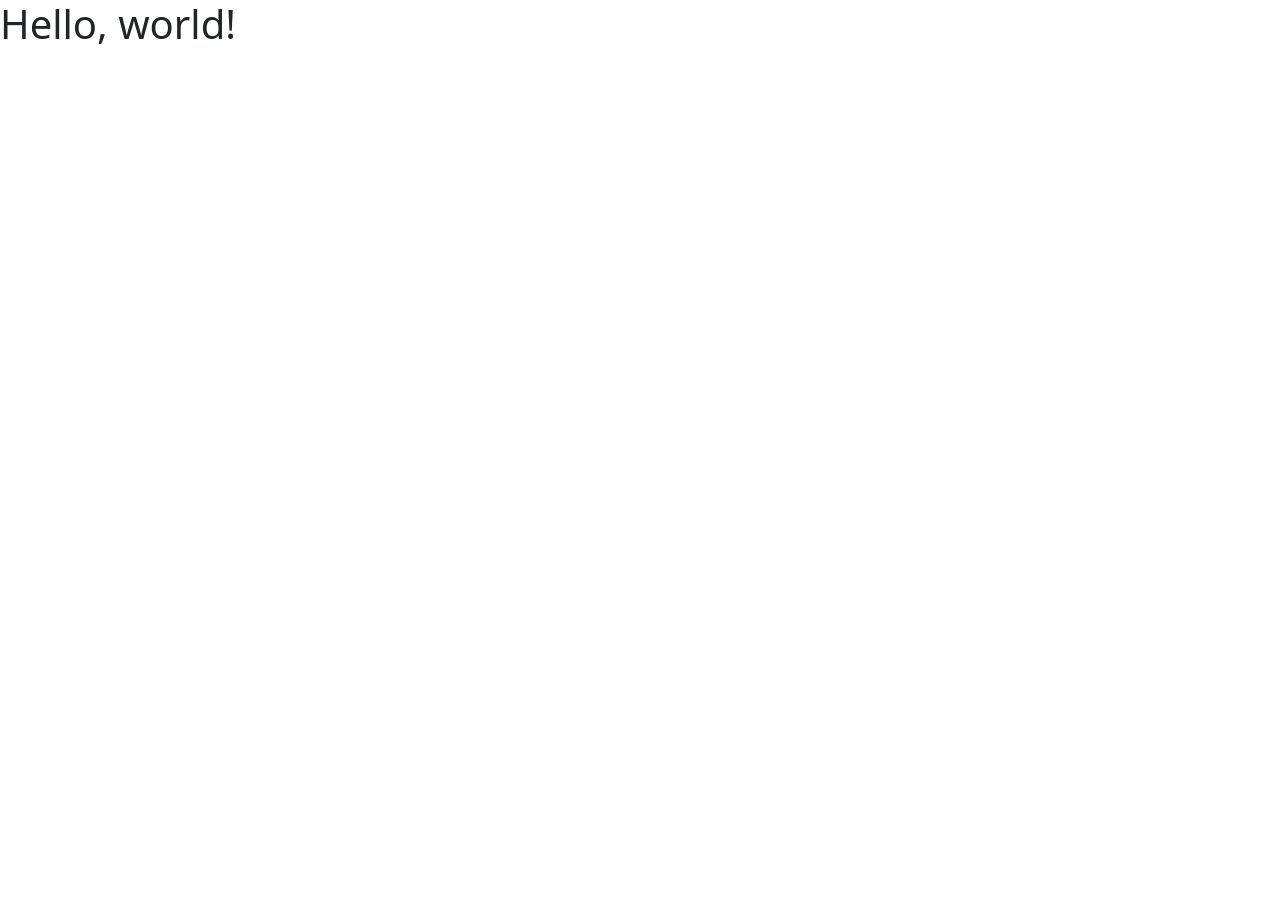
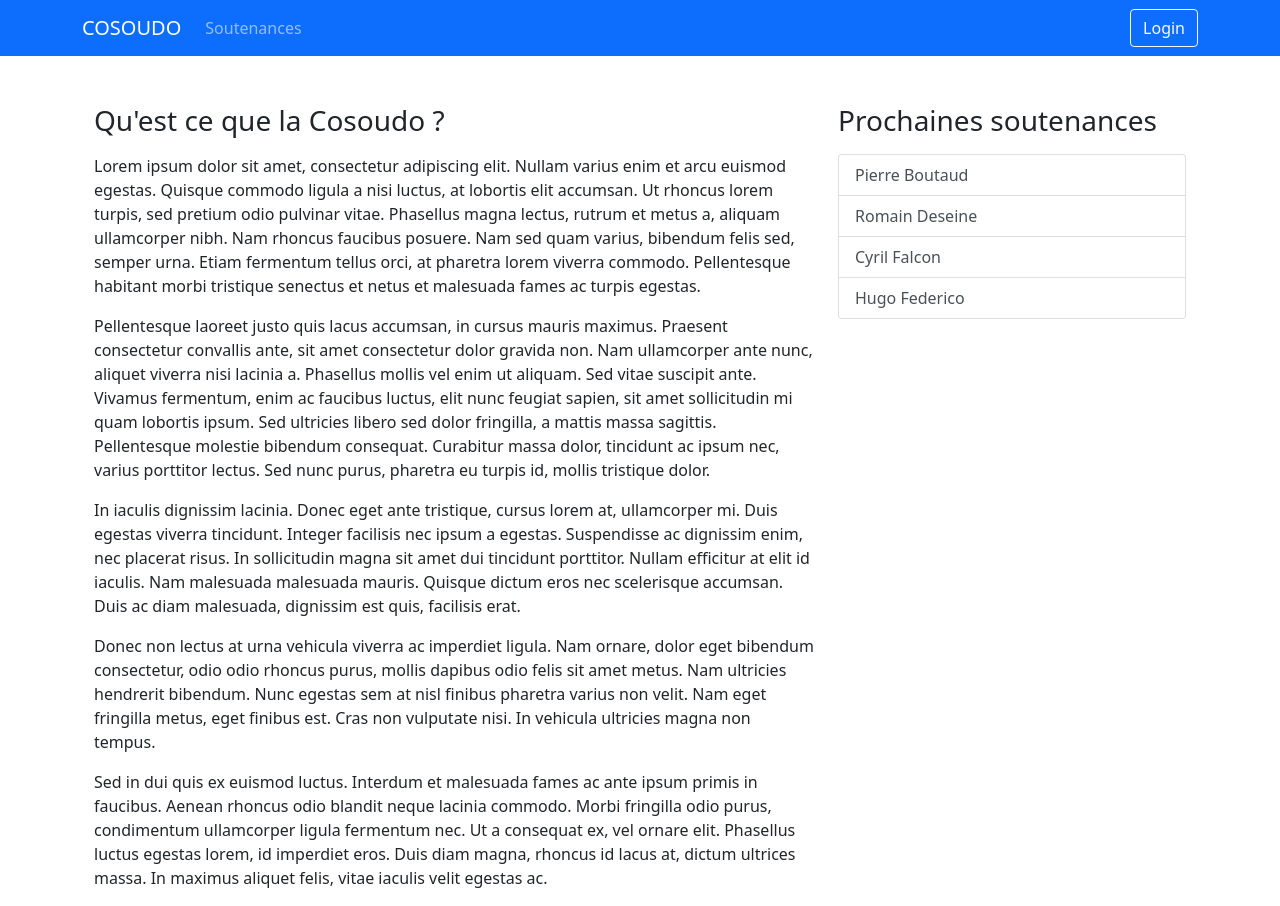
Before and after one commit to romaindeseine/cosoudo, a Flask app: page / in a window 1280 px wide. Before the commit the page is almost empty. Before the commit the page ends 44 px from the top, so only its background shows below. Run offline with Flask 2, Linux system fonts and the light colour scheme; some libraries are stand-ins or nearby versions.

Commit message:
ajout du home html

```diff
--- a/app/templates/base.html
+++ b/app/templates/base.html
@@ -11,7 +11,32 @@
     <title>Cosoudo</title>
   </head>
   <body>
-    <h1>Hello, world!</h1>
+
+    <nav class="navbar navbar-expand-lg navbar-dark bg-primary mb-5">
+      <div class="container">
+        <a class="navbar-brand" href="/">COSOUDO</a>
+
+        <button class="navbar-toggler" type="button" data-bs-toggle="collapse" data-bs-target="#navbarNavAltMarkup" aria-controls="navbarNavAltMarkup" aria-expanded="false" aria-label="Toggle navigation">
+          <span class="navbar-toggler-icon"></span>
+        </button>
+
+        <div class="collapse navbar-collapse" id="navbarNavAltMarkup">
+          <ul class="navbar-nav me-auto">
+            <li class="nav-item">
+              <a class="nav-link" href="/soutenances">Soutenances</a>
+            </li>
+          </ul>
+
+          <div class="d-flex">
+            <button class="btn btn-outline-light">Login</button>
+          </div>
+        </div>
+      </div>
+    </nav>
+
+    <main class="container">
+      {% block content %}{% endblock %}
+    </main>
 
     <!-- Separate Popper and Bootstrap JS -->
     <script src="https://cdn.jsdelivr.net/npm/@popperjs/core@2.5.4/dist/umd/popper.min.js" integrity="sha384-q2kxQ16AaE6UbzuKqyBE9/u/KzioAlnx2maXQHiDX9d4/zp8Ok3f+M7DPm+Ib6IU" crossorigin="anonymous"></script>
--- /dev/null
+++ b/app/templates/home.html
@@ -0,0 +1,35 @@
+{% extends "base.html" %}
+
+{% block content %}
+  <div class="container">
+    <div class="row">
+      <div class="col-8">
+        <h3 class="mb-3">Qu'est ce que la Cosoudo ?</h3>
+        <p>
+          Lorem ipsum dolor sit amet, consectetur adipiscing elit. Nullam varius enim et arcu euismod egestas. Quisque commodo ligula a nisi luctus, at lobortis elit accumsan. Ut rhoncus lorem turpis, sed pretium odio pulvinar vitae. Phasellus magna lectus, rutrum et metus a, aliquam ullamcorper nibh. Nam rhoncus faucibus posuere. Nam sed quam varius, bibendum felis sed, semper urna. Etiam fermentum tellus orci, at pharetra lorem viverra commodo. Pellentesque habitant morbi tristique senectus et netus et malesuada fames ac turpis egestas.
+        </p>
+        <p>
+          Pellentesque laoreet justo quis lacus accumsan, in cursus mauris maximus. Praesent consectetur convallis ante, sit amet consectetur dolor gravida non. Nam ullamcorper ante nunc, aliquet viverra nisi lacinia a. Phasellus mollis vel enim ut aliquam. Sed vitae suscipit ante. Vivamus fermentum, enim ac faucibus luctus, elit nunc feugiat sapien, sit amet sollicitudin mi quam lobortis ipsum. Sed ultricies libero sed dolor fringilla, a mattis massa sagittis. Pellentesque molestie bibendum consequat. Curabitur massa dolor, tincidunt ac ipsum nec, varius porttitor lectus. Sed nunc purus, pharetra eu turpis id, mollis tristique dolor.
+        </p>
+        <p>
+          In iaculis dignissim lacinia. Donec eget ante tristique, cursus lorem at, ullamcorper mi. Duis egestas viverra tincidunt. Integer facilisis nec ipsum a egestas. Suspendisse ac dignissim enim, nec placerat risus. In sollicitudin magna sit amet dui tincidunt porttitor. Nullam efficitur at elit id iaculis. Nam malesuada malesuada mauris. Quisque dictum eros nec scelerisque accumsan. Duis ac diam malesuada, dignissim est quis, facilisis erat.
+        </p>
+        <p>
+          Donec non lectus at urna vehicula viverra ac imperdiet ligula. Nam ornare, dolor eget bibendum consectetur, odio odio rhoncus purus, mollis dapibus odio felis sit amet metus. Nam ultricies hendrerit bibendum. Nunc egestas sem at nisl finibus pharetra varius non velit. Nam eget fringilla metus, eget finibus est. Cras non vulputate nisi. In vehicula ultricies magna non tempus.
+        </p>
+        <p>
+          Sed in dui quis ex euismod luctus. Interdum et malesuada fames ac ante ipsum primis in faucibus. Aenean rhoncus odio blandit neque lacinia commodo. Morbi fringilla odio purus, condimentum ullamcorper ligula fermentum nec. Ut a consequat ex, vel ornare elit. Phasellus luctus egestas lorem, id imperdiet eros. Duis diam magna, rhoncus id lacus at, dictum ultrices massa. In maximus aliquet felis, vitae iaculis velit egestas ac.
+        </p>
+      </div>
+
+      <div class="col-4">
+        <h3 class="mb-3">Prochaines soutenances</h3>
+        <div class="list-group">
+          {% for soutenance in soutenances %}
+            <a href="#" class="list-group-item list-group-item-action">{{ soutenance }}</a>
+          {% endfor %}
+        </div>
+      </div>
+    </div>
+  </div>
+{% endblock %}
--- a/app/views.py
+++ b/app/views.py
@@ -4,5 +4,16 @@ main = Blueprint('main', __name__)
 
 
 @main.route('/')
-def hello_world():
-    return render_template('base.html')
+def home():
+    soutenances = [
+        'Pierre Boutaud',
+        'Romain Deseine',
+        'Cyril Falcon',
+        'Hugo Federico'
+    ]
+    return render_template('home.html', soutenances=soutenances), 200
+
+
+@main.route('/donation/<slug>', methods=['GET', 'POST'])
+def donation(slug):
+    return render_template('donation.html'), 200
--- a/requirements/base.txt
+++ b/requirements/base.txt
@@ -1,5 +1,6 @@
 flask
 flask-bcrypt
 flask-login
+flask-moment
 flask-sqlalchemy
 python-dotenv
```
Also changed, not shown: app/forms.py (added), app/static/main.css (added).
